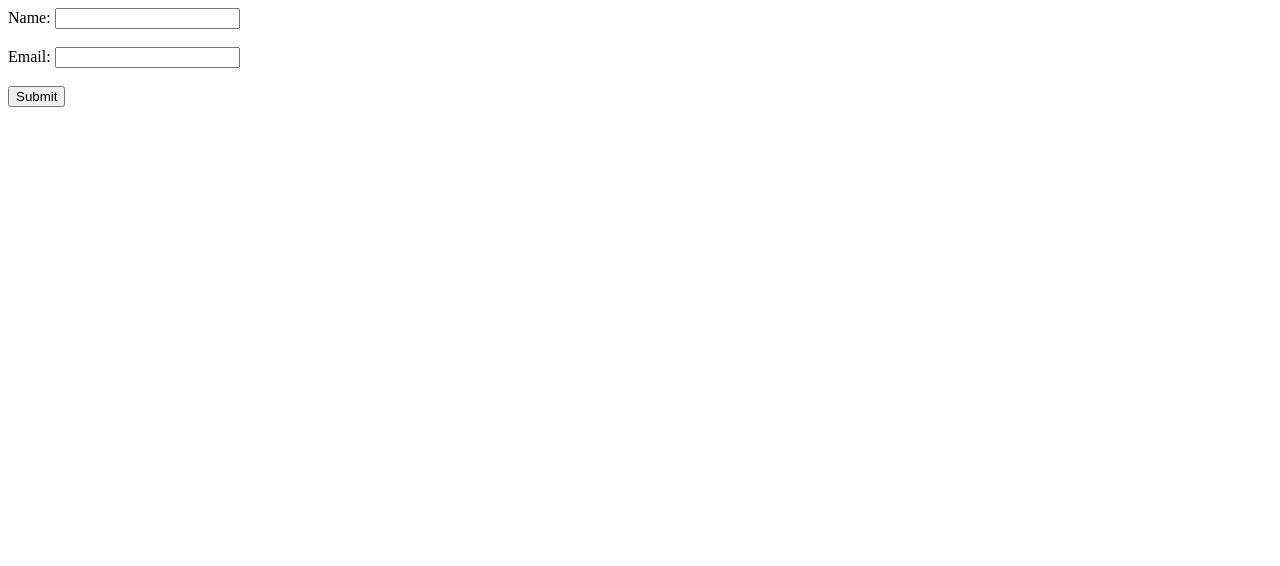
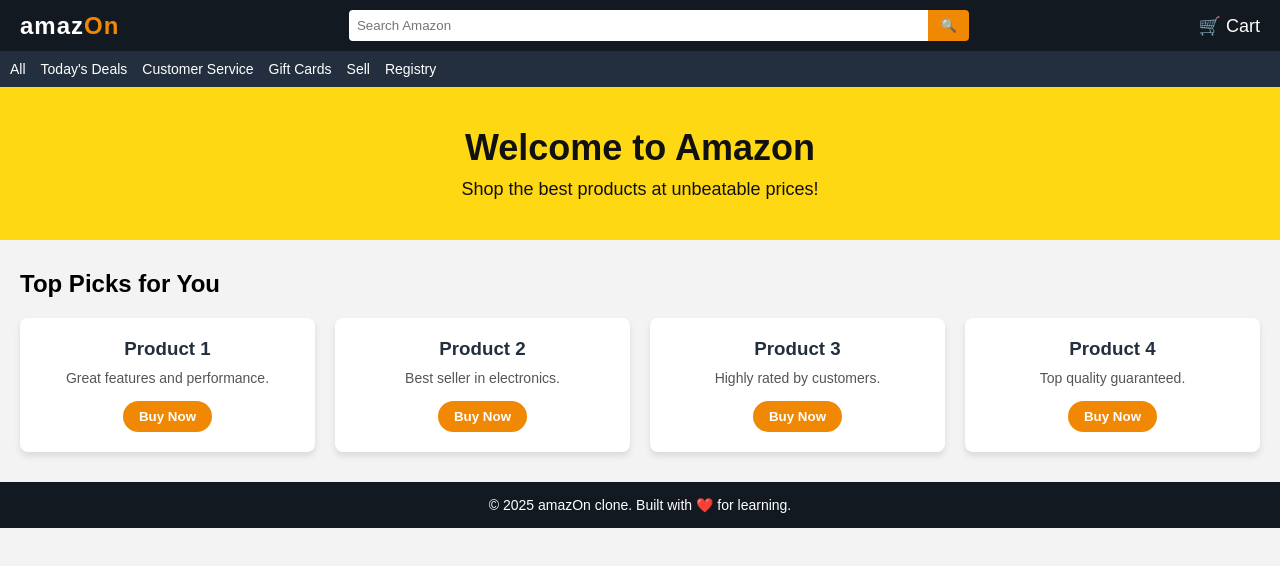
Before and after one commit to Adi96singh/Demoo, a plain HTML site: page index.html in a window 1280 px wide. Drawn offline with Linux system fonts and the light colour scheme.

Commit message:
file uploaded

```diff
--- a/index.html
+++ b/index.html
@@ -1,18 +1,68 @@
 <!DOCTYPE html>
 <html lang="en">
 <head>
-    <meta charset="UTF-8">
-    <title>Simple Form</title>
+  <meta charset="UTF-8">
+  <meta name="viewport" content="width=device-width, initial-scale=1">
+  <title>Amazon Clone</title>
+  <link rel="stylesheet" href="style.css">
 </head>
 <body>
-    <form>
-        <label for="name">Name:</label>
-        <input type="text" id="name" name="name" required><br><br>
+  <!-- Header -->
+  <header class="header">
+    <div class="logo">amaz<span>On</span></div>
+    <div class="search-bar">
+      <input type="text" placeholder="Search Amazon">
+      <button>🔍</button>
+    </div>
+    <div class="cart">🛒 Cart</div>
+  </header>
 
-        <label for="email">Email:</label>
-        <input type="email" id="email" name="email" required><br><br>
+  <!-- Navigation -->
+  <nav class="navbar">
+    <a href="#">All</a>
+    <a href="#">Today's Deals</a>
+    <a href="#">Customer Service</a>
+    <a href="#">Gift Cards</a>
+    <a href="#">Sell</a>
+    <a href="#">Registry</a>
+  </nav>
 
-        <input type="submit" value="Submit">
-    </form>
+  <!-- Hero -->
+  <section class="hero">
+    <h1>Welcome to Amazon</h1>
+    <p>Shop the best products at unbeatable prices!</p>
+  </section>
+
+  <!-- Products -->
+  <section class="products">
+    <h2>Top Picks for You</h2>
+    <div class="product-grid">
+      <div class="product-card">
+        <h3>Product 1</h3>
+        <p>Great features and performance.</p>
+        <button>Buy Now</button>
+      </div>
+      <div class="product-card">
+        <h3>Product 2</h3>
+        <p>Best seller in electronics.</p>
+        <button>Buy Now</button>
+      </div>
+      <div class="product-card">
+        <h3>Product 3</h3>
+        <p>Highly rated by customers.</p>
+        <button>Buy Now</button>
+      </div>
+      <div class="product-card">
+        <h3>Product 4</h3>
+        <p>Top quality guaranteed.</p>
+        <button>Buy Now</button>
+      </div>
+    </div>
+  </section>
+
+  <!-- Footer -->
+  <footer class="footer">
+    <p>© 2025 amazOn clone. Built with ❤️ for learning.</p>
+  </footer>
 </body>
 </html>
--- /dev/null
+++ b/style.css
@@ -0,0 +1,150 @@
+* {
+  margin: 0;
+  padding: 0;
+  box-sizing: border-box;
+  font-family: Arial, sans-serif;
+}
+
+body {
+  background: #f3f3f3;
+}
+
+/* Header */
+.header {
+  background-color: #131921;
+  color: white;
+  display: flex;
+  align-items: center;
+  justify-content: space-between;
+  padding: 10px 20px;
+}
+
+.logo {
+  font-size: 24px;
+  font-weight: bold;
+  letter-spacing: 1px;
+}
+
+.logo span {
+  color: #f08804;
+}
+
+.search-bar {
+  display: flex;
+  width: 50%;
+}
+
+.search-bar input {
+  width: 100%;
+  padding: 8px;
+  border: none;
+  border-radius: 4px 0 0 4px;
+}
+
+.search-bar button {
+  padding: 8px 12px;
+  background-color: #f08804;
+  border: none;
+  border-radius: 0 4px 4px 0;
+  cursor: pointer;
+}
+
+.cart {
+  font-size: 18px;
+}
+
+/* Navigation */
+.navbar {
+  background-color: #232f3e;
+  color: white;
+  display: flex;
+  padding: 10px;
+  gap: 15px;
+  font-size: 14px;
+}
+
+.navbar a {
+  color: white;
+  text-decoration: none;
+  transition: color 0.3s ease;
+}
+
+.navbar a:hover {
+  color: #f08804;
+}
+
+/* Hero Section */
+.hero {
+  background-color: #ffd814;
+  color: #111;
+  text-align: center;
+  padding: 40px 20px;
+}
+
+.hero h1 {
+  font-size: 36px;
+  margin-bottom: 10px;
+}
+
+.hero p {
+  font-size: 18px;
+}
+
+/* Products */
+.products {
+  padding: 30px 20px;
+}
+
+.products h2 {
+  margin-bottom: 20px;
+  font-size: 24px;
+}
+
+.product-grid {
+  display: grid;
+  grid-template-columns: repeat(auto-fit, minmax(220px, 1fr));
+  gap: 20px;
+}
+
+.product-card {
+  background: white;
+  padding: 20px;
+  border-radius: 8px;
+  box-shadow: 0 4px 6px rgba(0,0,0,0.1);
+  text-align: center;
+  transition: transform 0.3s ease;
+}
+
+.product-card:hover {
+  transform: translateY(-5px);
+}
+
+.product-card h3 {
+  margin-bottom: 10px;
+  color: #232f3e;
+}
+
+.product-card p {
+  margin-bottom: 15px;
+  font-size: 14px;
+  color: #555;
+}
+
+.product-card button {
+  padding: 8px 16px;
+  background-color: #f08804;
+  color: white;
+  border: none;
+  border-radius: 20px;
+  cursor: pointer;
+  font-weight: bold;
+}
+
+/* Footer */
+.footer {
+  background-color: #131921;
+  color: white;
+  text-align: center;
+  padding: 15px;
+  font-size: 14px;
+}
```
